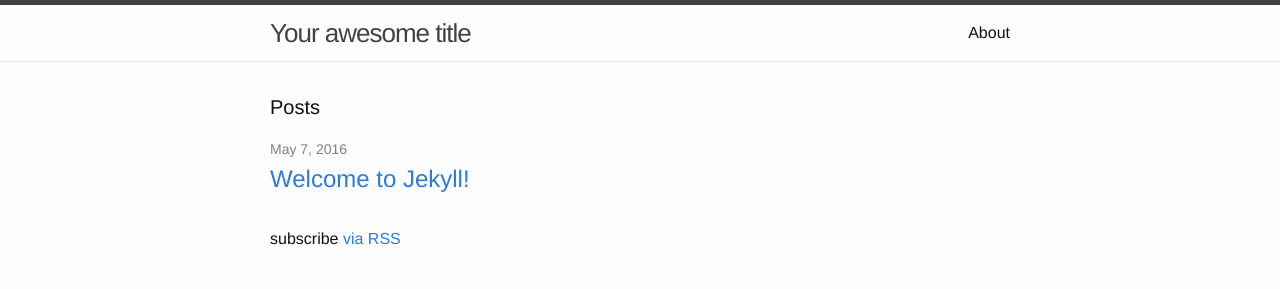
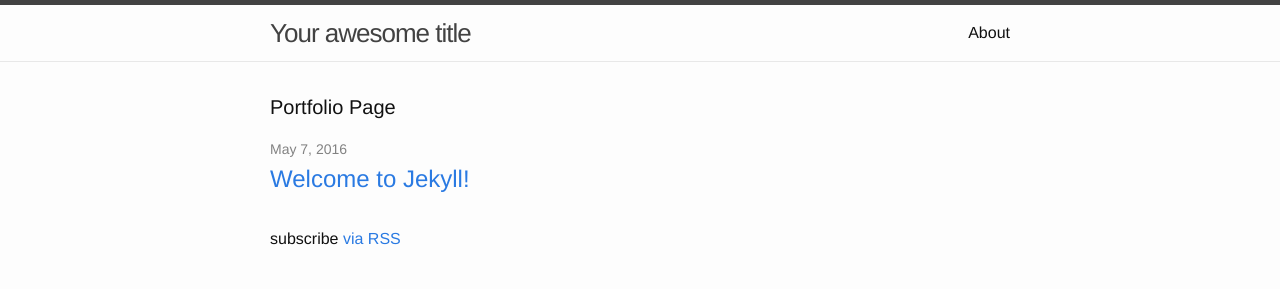
Before and after one commit to hajoeun/portfolio, a Jekyll site: the page built from index.html, in a window 1280 px wide. Shown: the top 289 px of the page. Built offline with Jekyll 4.4.1, drawn with Linux system fonts in a browser that asks for light colours.

Commit message:
Change url method

```diff
--- a/_config.yml
+++ b/_config.yml
@@ -12,7 +12,7 @@
   Write an awesome description for your new site here. You can edit this
   line in _config.yml. It will appear in your document head meta (for
   Google search results) and in your feed.xml site description.
-baseurl: "" # the subpath of your site, e.g. /blog
+baseurl: "/portfolio" # the subpath of your site, e.g. /blog
 url: "http://yourdomain.com" # the base hostname & protocol for your site
 twitter_username: jekyllrb
 github_username:  jekyll
--- a/index.html
+++ b/index.html
@@ -4,7 +4,7 @@
 
 <div class="home">
 
-  <h1 class="page-heading">Posts</h1>
+  <h1 class="page-heading">Portfolio Page</h1>
 
   <ul class="post-list">
     {% for post in site.posts %}
@@ -12,7 +12,7 @@
         <span class="post-meta">{{ post.date | date: "%b %-d, %Y" }}</span>
 
         <h2>
-          <a class="post-link" href="{{ post.url | prepend: site.baseurl }}">{{ post.title }}</a>
+          <a class="post-link" href="{{ site.baseurl }}{{ post.url }}">{{ post.title }}</a>
         </h2>
       </li>
     {% endfor %}
```
